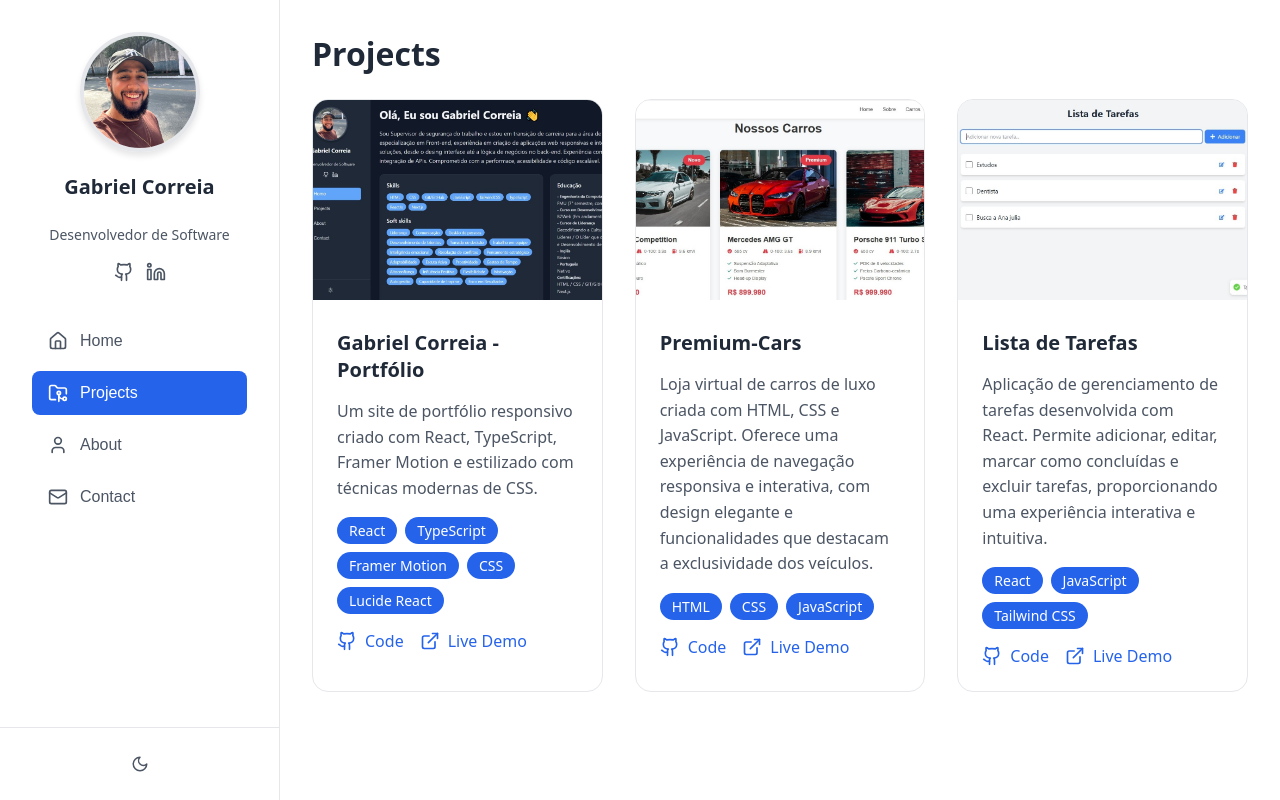
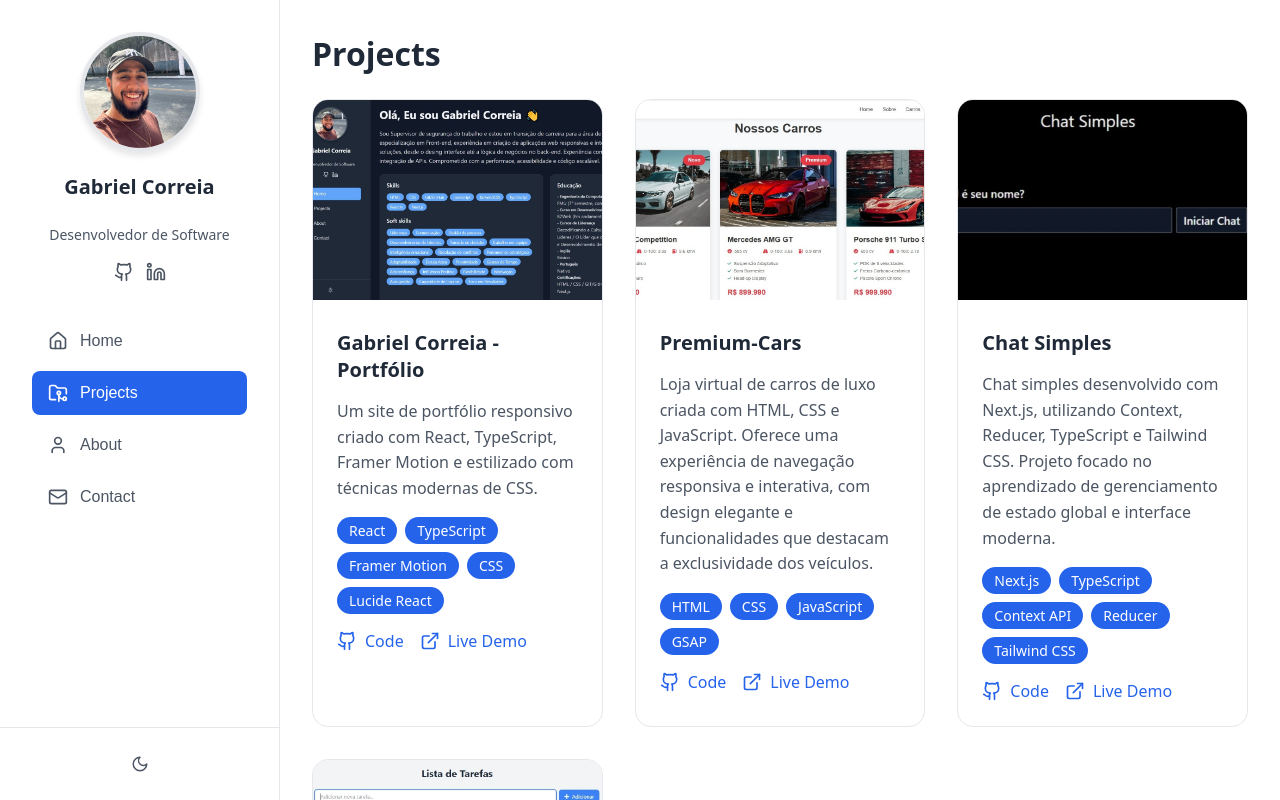
Before and after one commit to GabrielCorreiadev/Portfolio, a React (Vite) app: page / in a window 1280 px wide. Both pictures are taken after a click on the button "Veja meus projetos". Shown: the top 800 px of the page. Built offline with nearby package versions, Linux system fonts and the light colour scheme.

Commit message:
atualizando informacoes no projeto premiumcars

```diff
--- a/package.json
+++ b/package.json
@@ -10,10 +10,12 @@
     "preview": "vite preview"
   },
   "dependencies": {
+    "@types/react-router-dom": "^5.3.3",
     "framer-motion": "^12.4.7",
     "lucide-react": "^0.475.0",
     "react": "^19.0.0",
-    "react-dom": "^19.0.0"
+    "react-dom": "^19.0.0",
+    "react-router-dom": "^7.3.0"
   },
   "devDependencies": {
     "@eslint/js": "^9.19.0",
--- a/src/App.tsx
+++ b/src/App.tsx
@@ -31,6 +31,7 @@ function App() {
   const handleNavigation = (section: string) => {
     setActiveSection(section);
     setIsMobileMenuOpen(false);
+    window.scrollTo(0, 0);
   };
 
   const renderContent = () => {
@@ -50,6 +51,7 @@ function App() {
 
   return (
     <div className="app-container">
+
       <button
         className="mobile-menu-button"
         onClick={toggleMobileMenu}
--- a/src/Components/HomeSection.tsx
+++ b/src/Components/HomeSection.tsx
@@ -55,7 +55,7 @@ const HomeSection: React.FC<HomeSectionProps> = ({ onNavigateToProjects }) => {
             animate="show"
           >
             {['HTML', 'CSS', 'Git/GitHub', 'JavaScript', 'TailwindCSS', 'TypeScript', 'ReactJs',
-              'Next.js', 'MongoDB',,,].map((skill, index) => (
+              'Next.js', 'MongoDB'].map((skill, index) => (
               <motion.span
                 key={skill}
                 className="skill-tag"
--- a/src/Components/ProjectsSection.tsx
+++ b/src/Components/ProjectsSection.tsx
@@ -4,6 +4,7 @@ import { ExternalLink, Github } from 'lucide-react';
 import PremiusCarImg from '../assets/PremiusCarImg.jpeg'
 import PorfolioImg from '../assets/Portfolio.jpeg'
 import ListaDeTarefasImg from '../assets/lista de tarefas.jpeg'
+import ChatSimplesImg from '../assets/chatsimples.jpeg'
 
 // Definindo o tipo para os projetos
 interface Project {
@@ -135,16 +136,24 @@ const projects: Project[] = [
   {
     title: 'Premium-Cars',
     description: 'Loja virtual de carros de luxo criada com HTML, CSS e JavaScript. Oferece uma experiência de navegação responsiva e interativa, com design elegante e funcionalidades que destacam a exclusividade dos veículos.',
-    tech: ['HTML', 'CSS', 'JavaScript'],
+    tech: ['HTML', 'CSS', 'JavaScript', 'GSAP'],
     image: PremiusCarImg,
     codeLink: 'https://github.com/GabrielCorreiadev/Premium-Cars.git',
     liveDemoLink: 'https://premiumcars.vercel.app/',
   },
   {
+    title: 'Chat Simples',
+    description: 'Chat simples desenvolvido com Next.js, utilizando Context, Reducer, TypeScript e Tailwind CSS. Projeto focado no aprendizado de gerenciamento de estado global e interface moderna.',
+    tech: ['Next.js', 'TypeScript', 'Context API', 'Reducer', 'Tailwind CSS'],
+    image: ChatSimplesImg,
+    codeLink: 'https://github.com/GabrielCorreiadev/Chat-Simples',
+    liveDemoLink: 'https://chatsimples.vercel.app/',
+  },
+  {
     title: 'Lista de Tarefas',
     description: 'Aplicação de gerenciamento de tarefas desenvolvida com React. Permite adicionar, editar, marcar como concluídas e excluir tarefas, proporcionando uma experiência interativa e intuitiva.',
     tech: ['React', 'JavaScript', 'Tailwind CSS'],
-    image: ListaDeTarefasImg, // Substitua pela imagem correspondente
+    image: ListaDeTarefasImg,
     codeLink: 'https://github.com/GabrielCorreiadev/Lista-de-Tarefas',
     liveDemoLink: 'https://tasksgc.vercel.app/',
   },
```
Also changed, not shown: src/assets/chatsimples.jpeg (added), 1 other file (tests, documents, lock files or other folders).
